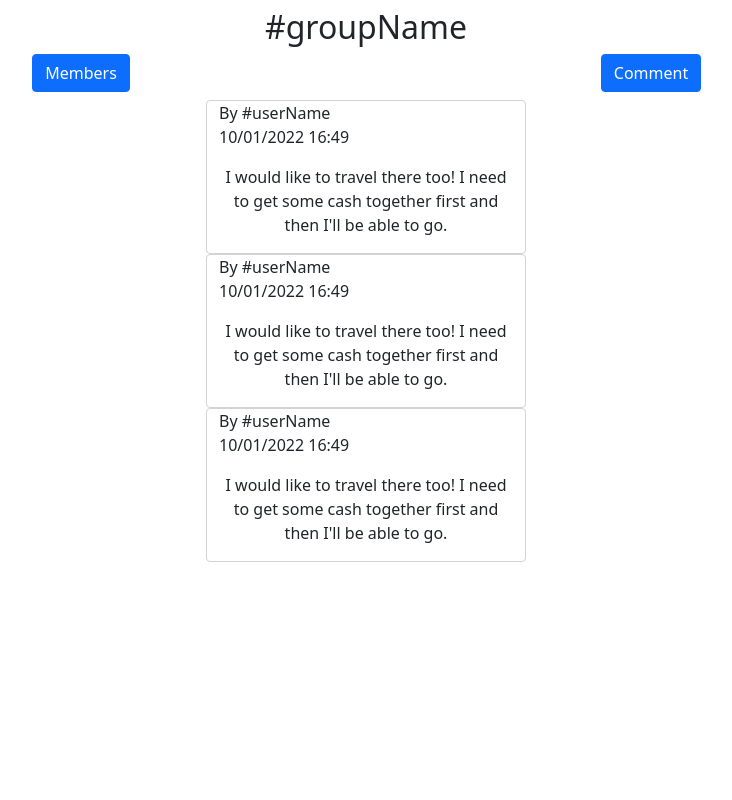
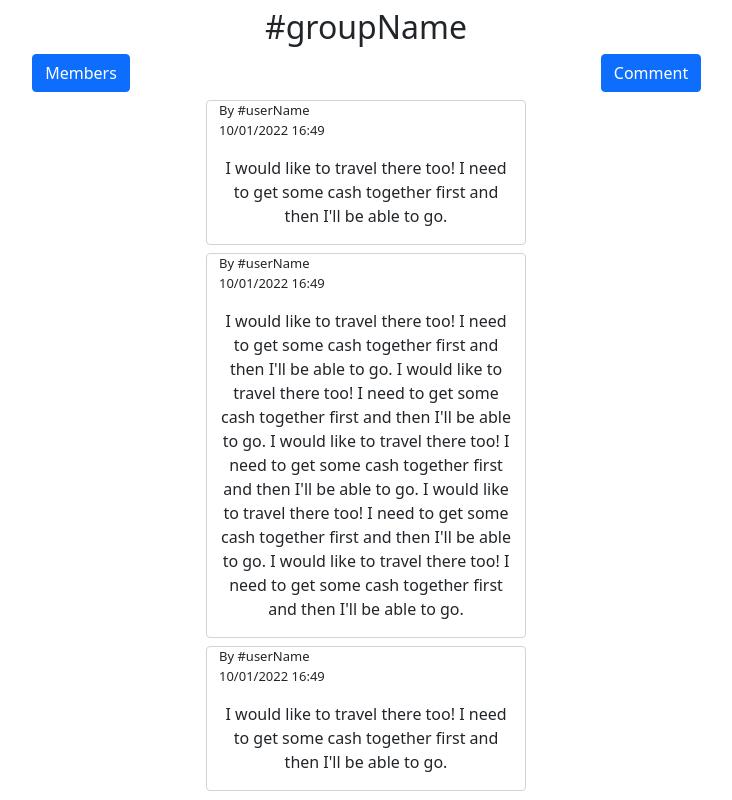
Before and after one commit to DeniiseB/travel-forum, a React (Create React App) app in the folder frontend/: page /group/1 in a window 1280 px wide. Shown: the whole page, without its empty margins (274-1006 px from the left). Built offline with nearby package versions, Linux system fonts and the light colour scheme.

Commit message:
small style adjustment

```diff
--- a/frontend/src/components/Comment.jsx
+++ b/frontend/src/components/Comment.jsx
@@ -7,16 +7,6 @@ function Comment(props) {
         <p style={{ marginBottom: "0" }}> By #userName</p>
         <p>{props.commentObject.date}</p>
       </div>
-      {/* <Row>
-        <Col>
-          <p>By #userName</p>
-        </Col>
-      </Row>
-      <Row>
-        <Col>
-        <p>{props.commentObject.date}</p>
-        </Col>
-      </Row> */}
       <Row>
         <Col>
           <p>{props.commentObject.content}</p>
@@ -33,10 +23,12 @@ const styles = {
     width: "20rem",
     border: "solid lightGrey 1px",
     borderRadius: "4px",
+    marginBottom: "0.5rem"
   },
   commentHeader: {
     display: "flex",
     alignItems: "flex-start",
-    flexDirection: "column"
+    flexDirection: "column",
+    fontSize: "small"
   }
 };
--- a/frontend/src/pages/Group.jsx
+++ b/frontend/src/pages/Group.jsx
@@ -17,7 +17,7 @@ function Group() {
       userId: 10,
       date: "10/01/2022 16:49",
       content:
-        "I would like to travel there too! I need to get some cash together first and then I'll be able to go.",
+        "I would like to travel there too! I need to get some cash together first and then I'll be able to go. I would like to travel there too! I need to get some cash together first and then I'll be able to go. I would like to travel there too! I need to get some cash together first and then I'll be able to go. I would like to travel there too! I need to get some cash together first and then I'll be able to go. I would like to travel there too! I need to get some cash together first and then I'll be able to go.",
     },
     {
       id: 3,
```
